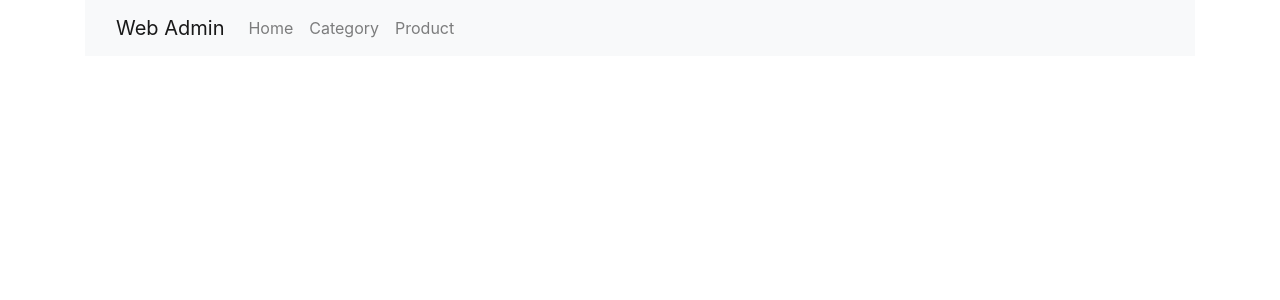
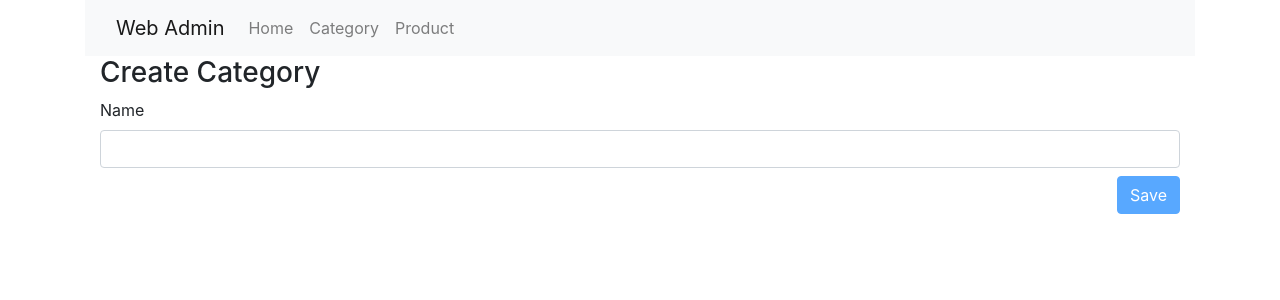
Before and after one commit to MacKittipat/bak_mac-micro-shop, an Angular app in the folder web-admin/: page /category/save in a window 1280 px wide. Before the commit this address led to /. Shown: the top 300 px of the page. Built offline with nearby package versions, Linux system fonts and the light colour scheme.

Commit message:
Create a create category page

```diff
--- a/web-admin/src/app/app-routing.module.ts
+++ b/web-admin/src/app/app-routing.module.ts
@@ -2,10 +2,12 @@ import {NgModule} from '@angular/core';
 import {RouterModule, Routes} from '@angular/router';
 import {HomeComponent} from "./pages/home/home.component";
 import {CategorySearchComponent} from "./pages/category-search/category-search.component";
+import {CategorySaveComponent} from "./pages/category-save/category-save.component";
 
 const routes: Routes = [
   {path: '', component: HomeComponent},
-  {path: 'category', component: CategorySearchComponent}
+  {path: 'category', component: CategorySearchComponent},
+  {path: 'category/save', component: CategorySaveComponent},
 ];
 
 @NgModule({
--- a/web-admin/src/app/app.module.ts
+++ b/web-admin/src/app/app.module.ts
@@ -7,17 +7,21 @@ import {HomeComponent} from './pages/home/home.component';
 import {CategorySearchComponent} from './pages/category-search/category-search.component';
 import {HttpClientModule} from "@angular/common/http";
 import {NgbAccordionModule, NgbPaginationModule} from "@ng-bootstrap/ng-bootstrap";
+import {CategorySaveComponent} from './pages/category-save/category-save.component';
+import {ReactiveFormsModule} from "@angular/forms";
 
 @NgModule({
   declarations: [
     AppComponent,
     HomeComponent,
-    CategorySearchComponent
+    CategorySearchComponent,
+    CategorySaveComponent
   ],
   imports: [
     BrowserModule,
     AppRoutingModule,
     HttpClientModule,
+    ReactiveFormsModule,
     NgbPaginationModule,
     NgbAccordionModule
   ],
--- /dev/null
+++ b/web-admin/src/app/pages/category-save/category-save.component.html
@@ -0,0 +1,21 @@
+<div class="container">
+  <div class="row">
+    <div class="col-12">
+      <h3>{{action}} Category</h3>
+    </div>
+  </div>
+
+  <form class="row" [formGroup]="categoryForm" (ngSubmit)="onSubmit()">
+    <div class="col-12  mb-2">
+      <label for="name" class="form-label">Name</label>
+      <span *ngIf="categoryForm.get('name').touched && categoryForm.get('name').errors?.required">
+        is required.
+      </span>
+      <input type="text" formControlName="name" class="form-control" id="name">
+    </div>
+    <div class="col-12">
+      <button class="btn btn-primary float-right" [disabled]="!categoryForm.valid" type="submit">Save</button>
+    </div>
+  </form>
+
+</div>
--- /dev/null
+++ b/web-admin/src/app/pages/category-save/category-save.component.ts
@@ -0,0 +1,44 @@
+import {Component, OnInit} from '@angular/core';
+import {ActivatedRoute, Router} from "@angular/router";
+import {Form, FormBuilder, FormControl, FormGroup, Validators} from "@angular/forms";
+import {CategoryService} from "../../services/category.service";
+
+@Component({
+  selector: 'app-category-save',
+  templateUrl: './category-save.component.html',
+  styleUrls: ['./category-save.component.css']
+})
+export class CategorySaveComponent implements OnInit {
+
+  id: number;
+  action: string;
+  categoryForm: FormGroup;
+
+  constructor(private route: ActivatedRoute,
+              private router: Router,
+              private formBuilder: FormBuilder,
+              private categoryService: CategoryService) {
+  }
+
+  ngOnInit(): void {
+
+    this.categoryForm = this.formBuilder.group({
+      name: ['', [Validators.required]]
+    });
+
+    this.route.queryParams.subscribe(params => {
+      this.id = params['id'];
+    });
+
+    this.action = 'Create';
+    if (this.id) {
+      this.action = 'Edit'
+    }
+  }
+
+  onSubmit(): void {
+    this.categoryService.save(this.categoryForm.value).subscribe();
+    this.router.navigate(['/category']);
+  }
+
+}
--- a/web-admin/src/app/pages/category-search/category-search.component.html
+++ b/web-admin/src/app/pages/category-search/category-search.component.html
@@ -1,7 +1,10 @@
 <div class="container">
   <div class="row">
-    <div class="col-12">
+    <div class="col-10">
       <h3>Category</h3>
+    </div>
+    <div class="col-2">
+      <a class="btn btn-primary float-right" routerLink="/category/save">Create</a>
     </div>
     <div class="col-12">
 
@@ -26,27 +29,6 @@
                       [collectionSize]="categorySearchResult?.totalSize" [pageSize]="5" [(page)]="page"
                       (pageChange)="onPageChanged($event)"></ngb-pagination>
 
-<!--      <table class="table">-->
-<!--        <thead>-->
-<!--          <tr>-->
-<!--            <th scope="col">ID</th>-->
-<!--            <th scope="col">Name</th>-->
-<!--            <th scope="col">Created Date</th>-->
-<!--          </tr>-->
-<!--        </thead>-->
-<!--        <tbody>-->
-<!--          <tr *ngFor="let category of categories">-->
-<!--            <th scope="row">{{category.id}}</th>-->
-<!--            <td>{{category.name}}</td>-->
-<!--            <td>{{category.createdDate}}</td>-->
-<!--          </tr>-->
-<!--        </tbody>-->
-<!--      </table>-->
-
-<!--      <ngb-pagination [maxSize]="5" [rotate]="true" [boundaryLinks]="true"-->
-<!--                      [collectionSize]="totalSize" [pageSize]="5" [(page)]="page"-->
-<!--                      (pageChange)="onPageChanged($event)"></ngb-pagination>-->
-
     </div>
   </div>
 </div>
--- a/web-admin/src/app/services/category.service.ts
+++ b/web-admin/src/app/services/category.service.ts
@@ -2,7 +2,7 @@ import {Injectable} from '@angular/core';
 import {CategorySearchForm} from "../dto/category-search-form";
 import {HttpClient} from "@angular/common/http";
 import {environment} from '../../environments/environment';
-import {Observable, of} from "rxjs";
+import {Observable} from "rxjs";
 import {CategorySearchResult} from "../dto/category-search-result";
 import {Category} from "../dto/category";
 
@@ -15,6 +15,13 @@ export class CategoryService {
   }
 
   search(categorySearchForm: CategorySearchForm): Observable<CategorySearchResult> {
-    return this.httpClient.get<CategorySearchResult>(environment.url_product + 'categories?page=' + categorySearchForm.page);
+    return this.httpClient.get<CategorySearchResult>(
+      environment.url_product + 'categories?page=' + categorySearchForm.page);
+  }
+
+  save(category: Category): Observable<Category> {
+    console.log(category);
+    return this.httpClient.post<Category>(
+      environment.url_product + 'categories', category);
   }
 }
```
Also changed, not shown: web-admin/src/app/pages/category-save/category-save.component.css (added), 1 other file (tests, documents, lock files or other folders).
